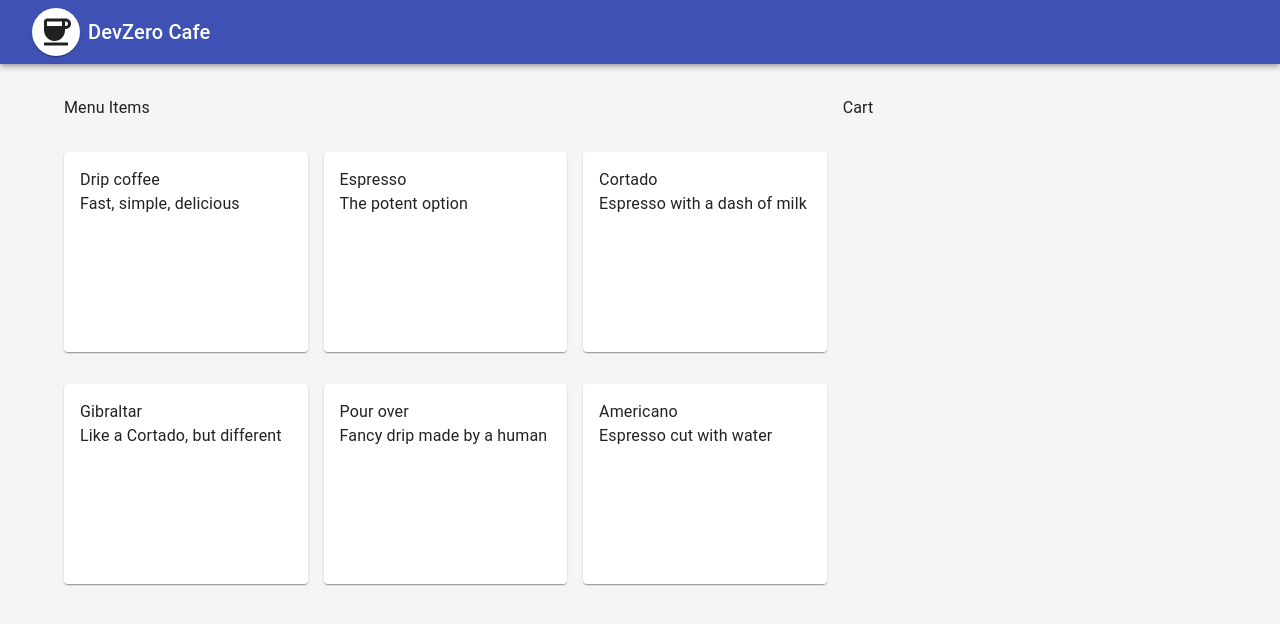
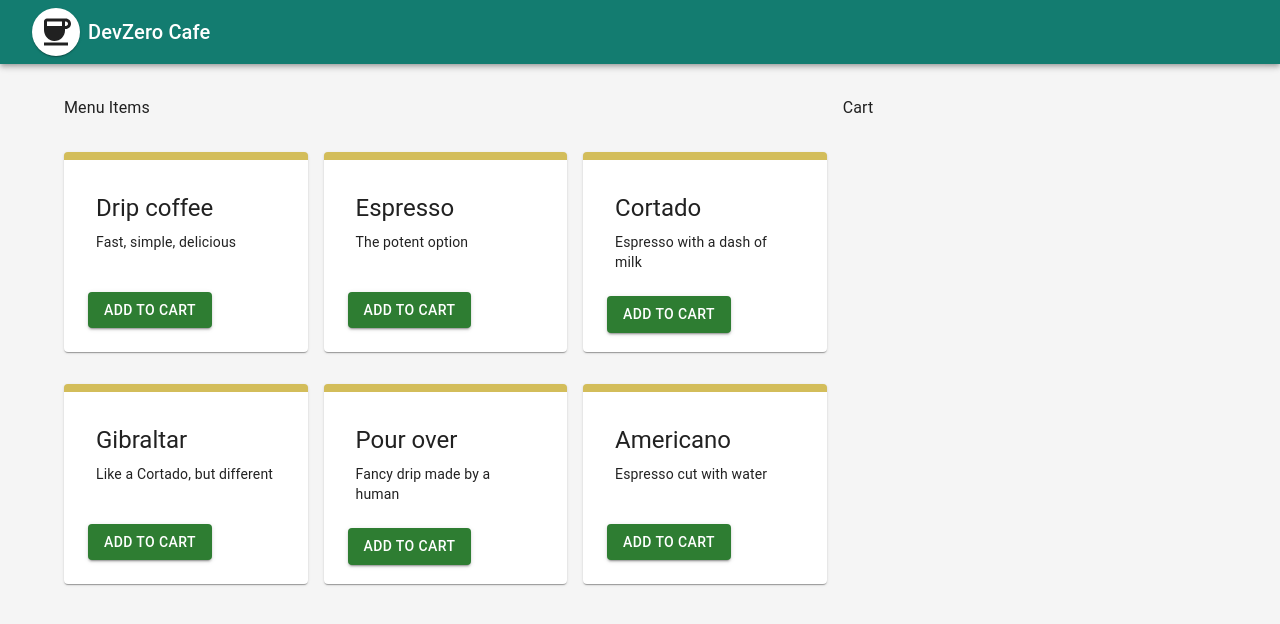
Before and after one commit to devzero-inc/microservice-example, a Next.js app in the folder web-client/: page / in a window 1280 px wide. Shown: the top 624 px of the page. Built offline with nearby package versions, Linux system fonts and the light colour scheme.

Commit message:
layout menu item cards

```diff
--- a/web-client/components/Layout.tsx
+++ b/web-client/components/Layout.tsx
@@ -9,10 +9,11 @@ interface LayoutProps {
   children: ReactNode;
 }
 
+// 19 124 112
 const mdTheme = createTheme({
   palette: {
     primary: {
-      main: "#3F51B5",
+      main: "#137C70",
     },
   },
 });
--- a/web-client/components/MenuItem.tsx
+++ b/web-client/components/MenuItem.tsx
@@ -1,16 +1,45 @@
-import { Grid, Card, Typography } from "@mui/material";
+import {
+  Button,
+  Grid,
+  Card,
+  CardActions,
+  CardContent,
+  Typography,
+} from "@mui/material";
 
 export type ModelMenuItem = {
   id: number;
   name: string;
   description: string;
 };
+
+const devZeroYellow2 = "#C3B146";
+const devZeroYellow1 = "#D3BD5A";
 export default function MenuItem({ id, name, description }: ModelMenuItem) {
   return (
     <Grid item md={4} lg={4}>
-      <Card sx={{ mt: 2, p: 2, height: 200 }}>
-        <Typography>{name}</Typography>
-        <Typography>{description}</Typography>
+      <Card
+        sx={{
+          mt: 2,
+          p: 2,
+          height: 200,
+          borderTop: `8px solid ${devZeroYellow1}`,
+          display: "flex",
+          flexDirection: "column",
+          justifyContent: "space-between",
+        }}
+      >
+        <CardContent>
+          <Typography variant="h5" gutterBottom>
+            {name}
+          </Typography>
+          <Typography variant="body2">{description}</Typography>
+        </CardContent>
+        <CardActions>
+          <Button variant="contained" color="success">
+            Add to cart
+          </Button>
+        </CardActions>
       </Card>
     </Grid>
   );
```
